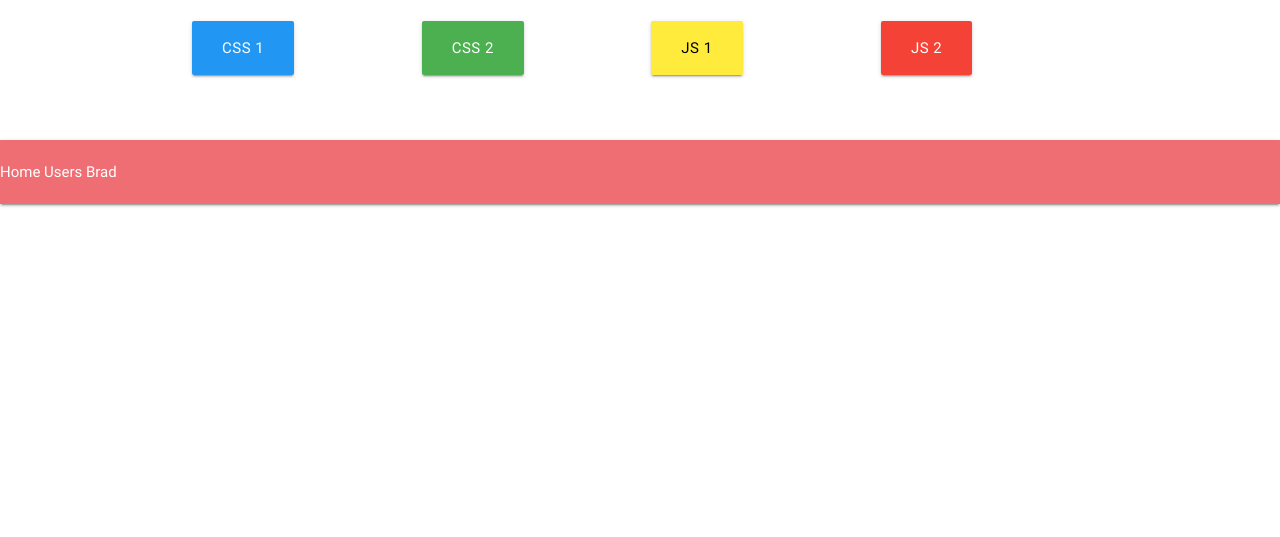
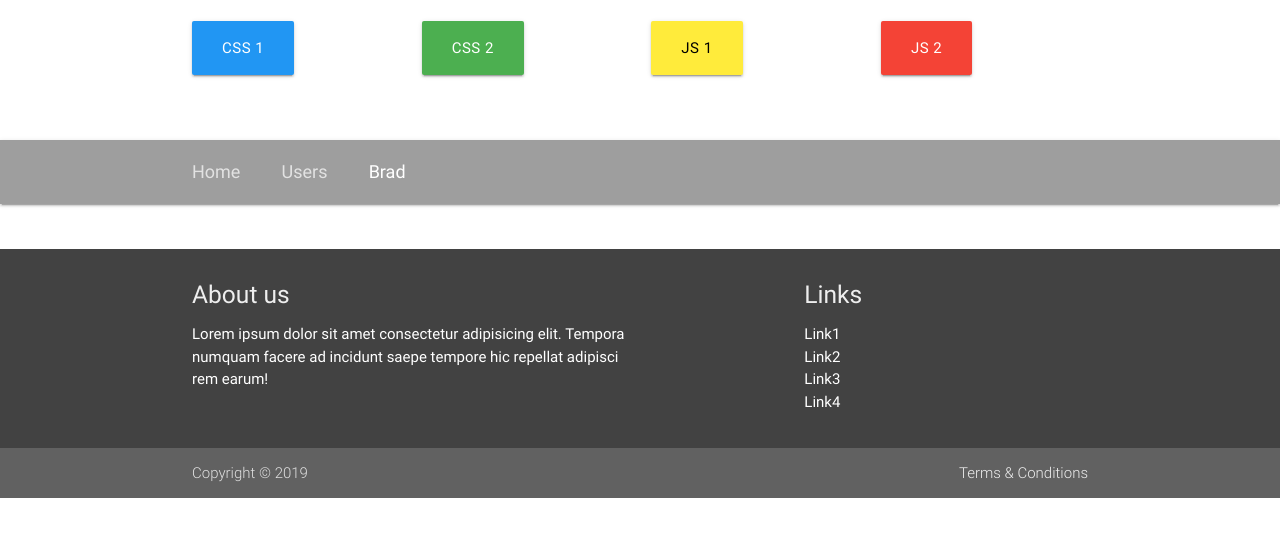
Before and after one commit to AJRedDevil/materialize-css, a plain HTML site: page 3_2_breadcrumbs.html in a window 1280 px wide. Shown: the part 125-662 px from the top of the page. Drawn offline with nearby package versions, Linux system fonts and the light colour scheme.

Commit message:
Breadcrumbs & Footer

```diff
--- a/3_2_breadcrumbs.html
+++ b/3_2_breadcrumbs.html
@@ -128,13 +128,13 @@
   <!-- START HERE -->
 
   <!-- BREADCRUMB -->
-  <nav>
-    <div>
-      <div>
-        <div>
-          <a href="#">Home</a>
-          <a href="#">Users</a>
-          <a href="#">Brad</a>
+  <nav class="grey">
+    <div class="nav-wrapper">
+      <div class="container">
+        <div class="col s12">
+          <a href="#" class="breadcrumb">Home</a>
+          <a href="#" class="breadcrumb">Users</a>
+          <a href="#" class="breadcrumb">Brad</a>
         </div>
       </div>
     </div>
@@ -144,8 +144,31 @@
   <br>
 
   <!-- FOOTER -->
-  <footer>
-
+  <footer class="page-footer grey darken-3">
+    <div class="container">
+      <div class="row">
+        <div class="col s12 m6">
+          <h5 class="grey-text text-lighten-3">About us</h5>
+          <p>Lorem ipsum dolor sit amet consectetur adipisicing elit. Tempora numquam facere ad incidunt saepe tempore
+            hic repellat adipisci rem earum!</p>
+        </div>
+        <div class="col s12 m4 offset-m2">
+          <h5 class="grey-text text-lighten-3">Links</h5>
+          <ul>
+            <li><a href="#" class="white-text">Link1</a></li>
+            <li><a href="#" class="white-text">Link2</a></li>
+            <li><a href="#" class="white-text">Link3</a></li>
+            <li><a href="#" class="white-text">Link4</a></li>
+          </ul>
+        </div>
+      </div>
+    </div>
+    <div class="footer-copyright grey darken-2">
+      <div class="container">
+        Copyright &copy; 2019
+        <a href="#" class="grey-text text-lighten-3 right">Terms & Conditions</a>
+      </div>
+    </div>
   </footer>
 
 
```
